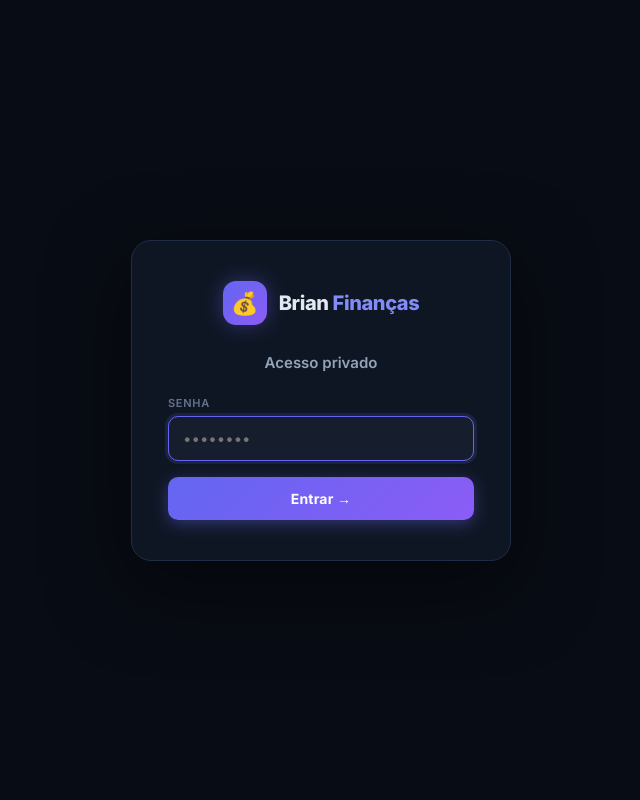
After one commit to Dacianobrian/financeiro-brian, a Flask app: page /login in a window 1280 px wide. The commit adds this page. Shown: the whole page, without its empty margins (319-959 px from the left). Run offline with Flask 3, Linux system fonts and the light colour scheme.

Commit message:
Adiciona login, logout e cotações FII atualizadas
- Proteção por senha em todas as rotas (variável APP_PASSWORD)
- Página de login com visual dark fintech
- Botão de logout no header (⏻)
- FIIs atualizados: MXRF11 R$9.73, XPML11 R$110.09, VGIR11 R$9.83
- Backup SQL excluído do git (.gitignore)

Co-Authored-By: Claude Sonnet 4.6 <noreply@anthropic.com>

```diff
--- a/app.py
+++ b/app.py
@@ -1,12 +1,43 @@
 import re
 import io
 import os
+import hashlib
 import urllib.request
 from datetime import date, datetime
-from flask import Flask, render_template, request, jsonify, send_file
+from functools import wraps
+from flask import Flask, render_template, request, jsonify, send_file, session, redirect, url_for
 
 import database as db
 
+app = Flask(__name__)
+app.secret_key = os.environ.get('SECRET_KEY', 'brian-financeiro-2026-local')
+
+# ── Autenticação simples ──────────────────────────────────────────────────────
+APP_PASSWORD = os.environ.get('APP_PASSWORD', 'brian2026')
+
+def login_required(f):
+    @wraps(f)
+    def decorated(*args, **kwargs):
+        if not session.get('logged_in'):
+            return redirect(url_for('login'))
+        return f(*args, **kwargs)
+    return decorated
+
+@app.route('/login', methods=['GET', 'POST'])
+def login():
+    error = None
+    if request.method == 'POST':
+        senha = request.form.get('senha', '')
+        if senha == APP_PASSWORD:
+            session['logged_in'] = True
+            return redirect(url_for('index'))
+        error = 'Senha incorreta.'
+    return render_template('login.html', error=error)
+
+@app.route('/logout')
+def logout():
+    session.clear()
+    return redirect(url_for('login'))
 
 # ── Investidor 10 scraper ──────────────────────────────────────────────────────
 
@@ -118,8 +149,6 @@ def atualizar_fiis_investidor10() -> tuple[bool, str]:
     if erros:
         summary += f"\n  ⚠ Erros: {', '.join(erros)}"
     return True, summary
-
-app = Flask(__name__)
 
 # ── Utility ───────────────────────────────────────────────────────────────────
 
@@ -464,11 +493,13 @@ def parse_command(cmd: str):
 # ── Routes ────────────────────────────────────────────────────────────────────
 
 @app.route('/')
+@login_required
 def index():
     return render_template('index.html')
 
 
 @app.route('/api/command', methods=['POST'])
+@login_required
 def api_command():
     body = request.get_json(silent=True) or {}
     cmd = body.get('command', '').strip()
@@ -477,6 +508,7 @@ def api_command():
 
 
 @app.route('/api/dashboard')
+@login_required
 def api_dashboard():
     monthly_2026 = db.get_monthly_summary(2026)
     monthly_2025 = db.get_monthly_summary_2025()
@@ -533,6 +565,7 @@ def api_dashboard():
 
 
 @app.route('/api/export')
+@login_required
 def api_export():
     import openpyxl
     from openpyxl.styles import Font, PatternFill, Alignment, Border, Side
--- a/templates/index.html
+++ b/templates/index.html
@@ -283,6 +283,7 @@ tfoot td{padding:10px 14px;font-weight:700;border-top:2px solid var(--border);ba
     <button class="btn btn-ghost" onclick="refreshDashboard()">↻</button>
     <button class="btn btn-green" onclick="openModal()" style="background:linear-gradient(135deg,#059669,#10b981);color:#fff;box-shadow:0 2px 10px rgba(16,185,129,.3)">＋ Lançamento</button>
     <button class="btn btn-primary" onclick="exportExcel()">⬇ Excel</button>
+    <a href="/logout" class="btn btn-ghost" style="text-decoration:none;color:var(--muted2)">⏻</a>
   </div>
 </header>
 
--- /dev/null
+++ b/templates/login.html
@@ -0,0 +1,69 @@
+<!DOCTYPE html>
+<html lang="pt-BR">
+<head>
+<meta charset="UTF-8"/>
+<meta name="viewport" content="width=device-width,initial-scale=1"/>
+<title>Brian · Finanças — Entrar</title>
+<link href="https://fonts.googleapis.com/css2?family=Inter:wght@400;500;600;700;800&display=swap" rel="stylesheet"/>
+<style>
+*{box-sizing:border-box;margin:0;padding:0}
+body{
+  background:#080c14;color:#e2e8f0;
+  font-family:'Inter',sans-serif;
+  min-height:100vh;display:flex;align-items:center;justify-content:center;
+}
+.card{
+  background:#0f1623;border:1px solid #1e2d45;
+  border-radius:20px;padding:40px 36px;width:100%;max-width:380px;
+  box-shadow:0 24px 80px rgba(0,0,0,.5);
+}
+.logo{display:flex;align-items:center;gap:12px;margin-bottom:28px;justify-content:center}
+.logo-icon{
+  width:44px;height:44px;border-radius:13px;
+  background:linear-gradient(135deg,#6366f1,#8b5cf6);
+  display:flex;align-items:center;justify-content:center;font-size:22px;
+  box-shadow:0 0 20px rgba(99,102,241,.4);
+}
+.logo-text{font-size:20px;font-weight:800;letter-spacing:-.4px}
+.logo-text span{color:#818cf8}
+h2{font-size:15px;font-weight:600;color:#94a3b8;text-align:center;margin-bottom:24px}
+label{display:block;font-size:11px;font-weight:600;color:#64748b;text-transform:uppercase;letter-spacing:.7px;margin-bottom:6px}
+input[type=password]{
+  width:100%;background:#161e2e;border:1px solid #253550;
+  border-radius:10px;color:#e2e8f0;font-family:'Inter',sans-serif;font-size:15px;
+  padding:12px 14px;outline:none;transition:.15s;margin-bottom:16px;
+}
+input[type=password]:focus{border-color:#6366f1;box-shadow:0 0 0 3px rgba(99,102,241,.15)}
+button{
+  width:100%;background:linear-gradient(135deg,#6366f1,#8b5cf6);
+  color:#fff;border:none;border-radius:10px;
+  padding:13px;font-family:'Inter',sans-serif;font-size:14px;font-weight:700;
+  cursor:pointer;transition:.15s;letter-spacing:.2px;
+  box-shadow:0 4px 16px rgba(99,102,241,.4);
+}
+button:hover{opacity:.88}
+.error{
+  background:rgba(239,68,68,.12);border:1px solid rgba(239,68,68,.3);
+  border-radius:8px;padding:10px 14px;margin-bottom:16px;
+  font-size:12.5px;color:#fca5a5;text-align:center;
+}
+</style>
+</head>
+<body>
+<div class="card">
+  <div class="logo">
+    <div class="logo-icon">💰</div>
+    <div class="logo-text">Brian <span>Finanças</span></div>
+  </div>
+  <h2>Acesso privado</h2>
+  {% if error %}
+  <div class="error">{{ error }}</div>
+  {% endif %}
+  <form method="POST">
+    <label>Senha</label>
+    <input type="password" name="senha" autofocus placeholder="••••••••"/>
+    <button type="submit">Entrar →</button>
+  </form>
+</div>
+</body>
+</html>
```
Also changed, not shown: 1 other file.
